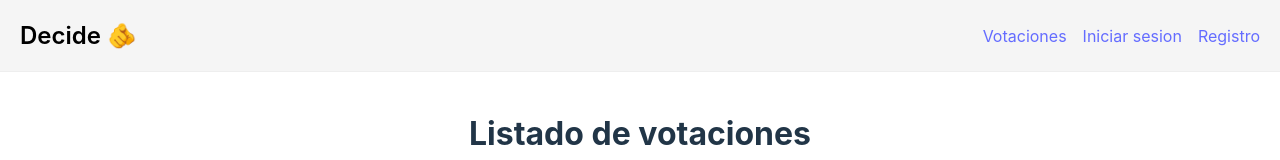
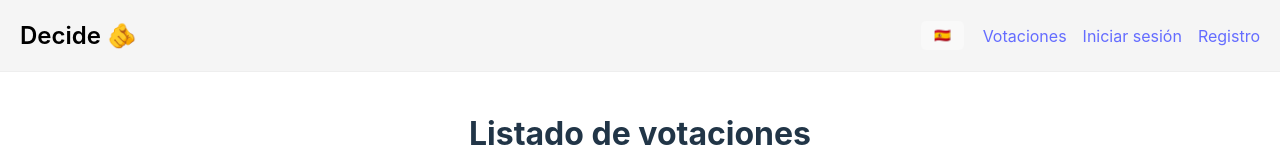
Before and after one commit to jvegax/decide-front, a React (Vite) app: page / in a window 1280 px wide. Shown: the top 160 px of the page. Built offline with nearby package versions, Linux system fonts and the light colour scheme.

Commit message:
chore: translation module (i18n) & translated navbar

```diff
--- a/package.json
+++ b/package.json
@@ -9,8 +9,10 @@
     "preview": "vite preview"
   },
   "dependencies": {
+    "i18next": "^22.0.6",
     "react": "^18.2.0",
     "react-dom": "^18.2.0",
+    "react-i18next": "^12.0.0",
     "styled-components": "^5.3.6"
   },
   "devDependencies": {
--- a/src/components/navbar/index.tsx
+++ b/src/components/navbar/index.tsx
@@ -1,14 +1,31 @@
 import React from 'react'
 import { Link } from 'react-router-dom';
-import { LinkContainer, NavBar as Nav, Title } from './styles';
+import { Button,LinkContainer, NavBar as Nav, Title } from './styles';
+import {useTranslation} from "react-i18next";
+import languages from "../../i18n/languages";
+
+function languageButtons() {
+    const { i18n } = useTranslation();
+    return (
+
+        <div>
+            <Button hidden={i18n.language == 'en_US'} onClick={() => i18n.changeLanguage('en_US')}>🇪🇸</Button>
+            <Button hidden={i18n.language == 'es_ES'} onClick={() => i18n.changeLanguage('es_ES')}>🇺🇸</Button>
+        </div>
+    )
+}
+
 const NavBar = () => {
+    const { t } = useTranslation();
   return (
     <Nav>
         <Title>Decide 🫵</Title>
         <LinkContainer>
-            <Link to="/">Votaciones</Link>
-            <Link to='signin/'>Iniciar sesion</Link>
-            <Link to="signup/">Registro</Link>
+            {languageButtons()}
+            <Link to="/">{t('voting')}</Link>
+            <Link to='signin/'>{t('login')}</Link>
+            <Link to="signup/">{t('register')}</Link>
+
         </LinkContainer>
     </Nav>
   )
--- a/src/components/navbar/styles.ts
+++ b/src/components/navbar/styles.ts
@@ -26,3 +26,12 @@ export const LinkContainer = styled.div`
   align-items: center;
   gap: 1em;
 `;
+
+export const Button = styled.button`
+    padding: 0.5em 1em;
+    margin: 0.2em;
+    border-radius: 5px;
+    border: none;
+    font-weight: 600;
+    cursor: pointer;
+`;
--- /dev/null
+++ b/src/i18n/index.ts
@@ -0,0 +1,18 @@
+import i18n from 'i18next';
+import { initReactI18next } from 'react-i18next';
+import languages from './languages';
+import type { Language } from './languages';
+
+declare module 'react-i18next' {
+  interface CustomTypeOptions {
+    defaultNS: 'es_ES';
+    resources: typeof languages;
+  }
+}
+
+i18n.use(initReactI18next).init({
+  resources: languages,
+  lng: 'es_ES' as Language,
+});
+
+export default i18n;
--- /dev/null
+++ b/src/i18n/languages/en-US.ts
@@ -0,0 +1,9 @@
+const dictionary = {
+  voting: 'Voting',
+  login: 'Login',
+  register: 'Register',
+  spanish: 'Spanish',
+  english: 'English',
+};
+
+export default dictionary;
--- /dev/null
+++ b/src/i18n/languages/es-ES.ts
@@ -0,0 +1,11 @@
+import type { Dictionary } from '../types';
+
+const dictionary: Dictionary = {
+  voting: 'Votaciones',
+  login: 'Iniciar sesión',
+  register: 'Registro',
+    spanish: 'Español',
+    english: 'Inglés',
+};
+
+export default dictionary;
--- /dev/null
+++ b/src/i18n/languages/index.ts
@@ -0,0 +1,20 @@
+import type { Dictionary } from '../types';
+import en_US from './en-US';
+import es_ES from './es-ES';
+
+const availableLanguages = { en_US, es_ES };
+
+const languages = Object.entries(availableLanguages).reduce(
+  (acc, [key, value]) => ({
+    ...acc,
+    [`${key}`]: {
+      translation: value,
+    },
+  }),
+  {} as {
+    [id in Language]: Dictionary;
+  },
+);
+
+export type Language = keyof typeof availableLanguages;
+export default languages;
--- /dev/null
+++ b/src/i18n/types.ts
@@ -0,0 +1,3 @@
+import type dictionary from './languages/en-US';
+
+export type Dictionary = typeof dictionary;
--- a/src/main.tsx
+++ b/src/main.tsx
@@ -2,6 +2,7 @@ import React from 'react'
 import ReactDOM from 'react-dom/client'
 import App from './App'
 import './index.css'
+import './i18n'
 
 ReactDOM.createRoot(document.getElementById('root') as HTMLElement).render(
   <React.StrictMode>
```
Also changed, not shown: 1 other file (tests, documents, lock files or other folders).
